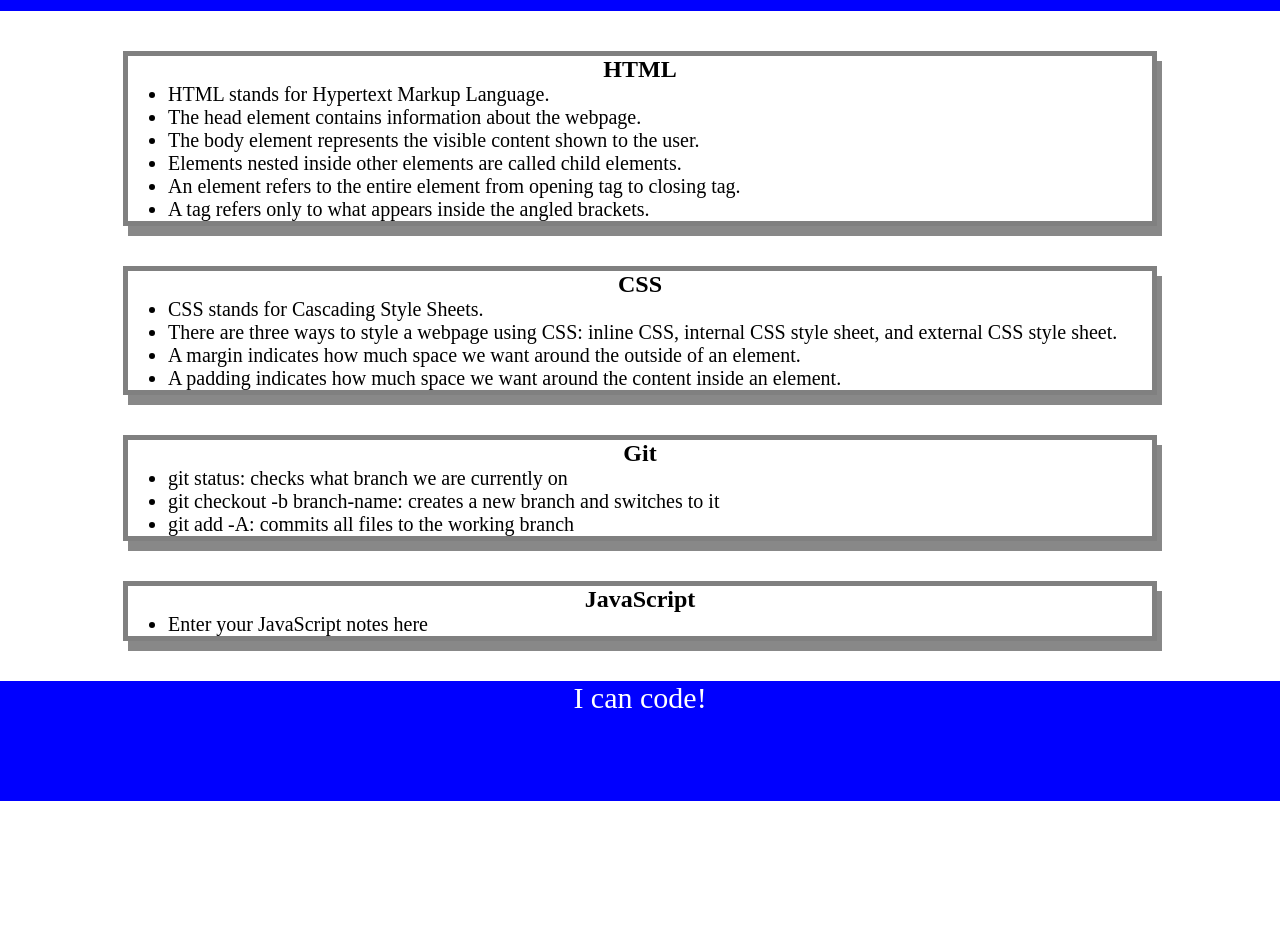
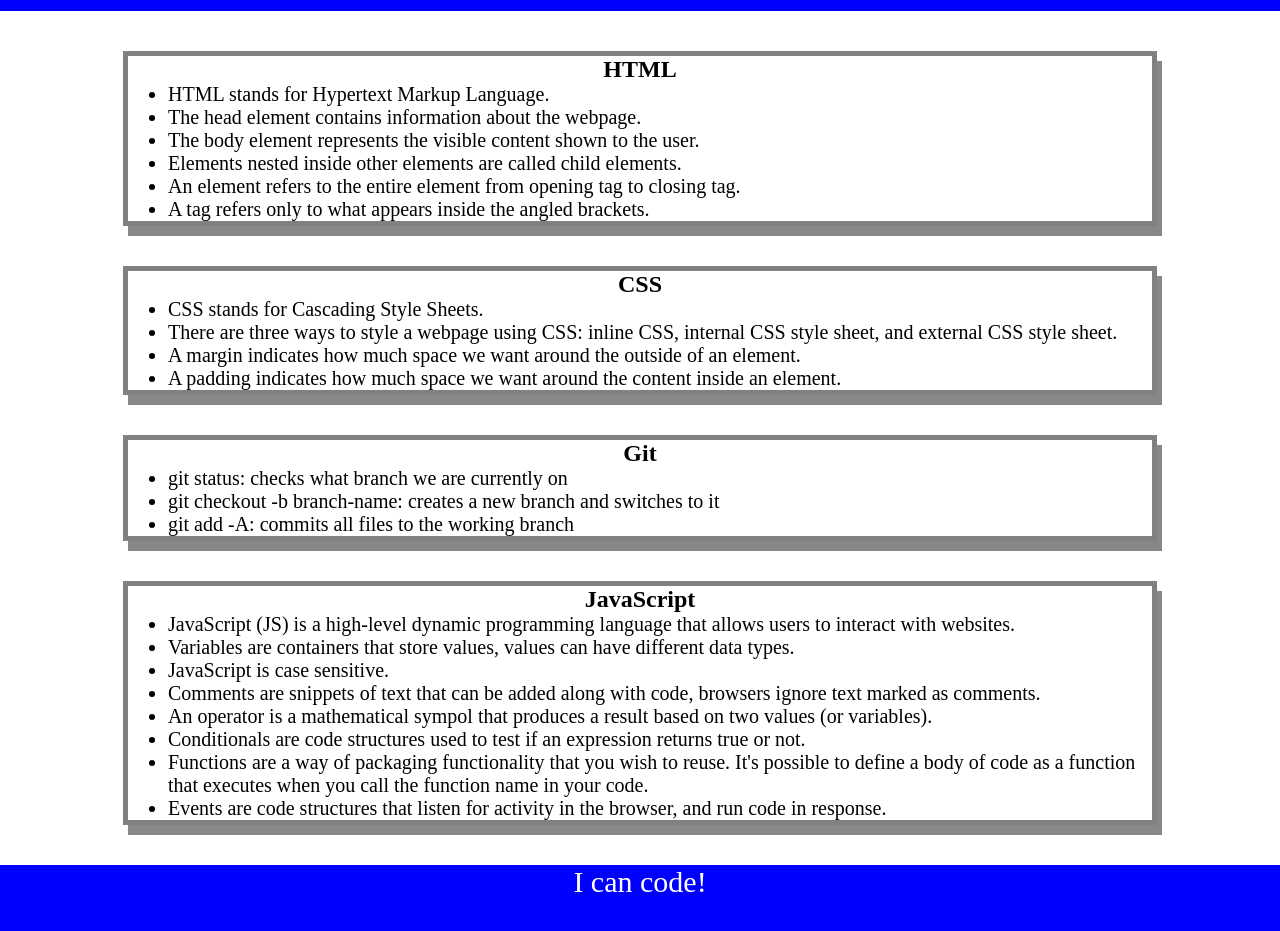
Before and after one commit to reverofsuturb/prework-study-guide, a plain HTML site: page index.html in a window 1280 px wide. Shown: the part 109-1040 px from the top of the page. Before the commit the page ends 910 px from the top, so only its background shows below. Drawn offline with Linux system fonts and the light colour scheme.

Commit message:
updated JS notes

```diff
--- a/index.html
+++ b/index.html
@@ -44,7 +44,15 @@
      <section class="card" id="javascript-section">
       <h2>JavaScript</h2>
       <ul>
-        <li>Enter your JavaScript notes here</li>
+        <li>JavaScript (JS) is a high-level dynamic programming language that allows users to interact with websites.</li>
+        <li>Variables are containers that store values, values can have different data types.</li>
+        <li>JavaScript is case sensitive.</li>
+        <li>Comments are snippets of text that can be added along with code, browsers ignore text marked as comments.</li>
+        <li>An operator is a mathematical sympol that produces a result based on two values (or variables).</li>
+        <li>Conditionals are code structures used to test if an expression returns true or not.</li>
+        <li>Functions are a way of packaging functionality that you wish to reuse. It's possible to define a body of code as a function that executes when you call the function name in your code.</li>
+        <li>Events are code structures that listen for activity in the browser, and run code in response.</li>
+
       </ul>
      </section>
     </main>
```
